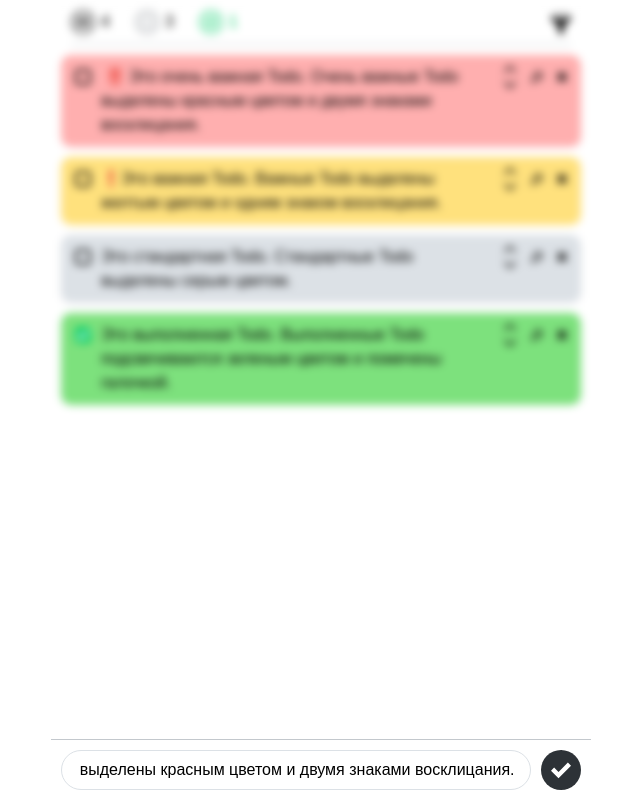
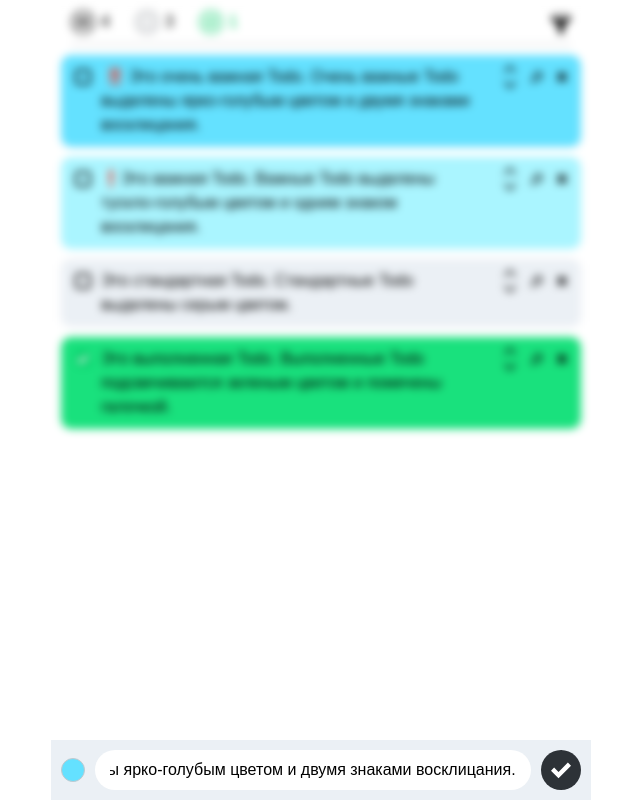
Before and after one commit to kozubskyi/todo-app, a React (Create React App) app: page / in a window 1280 px wide. Both pictures are taken after a click on the button 855 px from the left and 77 px from the top of the page. Shown: the whole page, without its empty margins (319-959 px from the left). Built offline with nearby package versions, Linux system fonts and the light colour scheme.

Commit message:
изменил цвета и добавил редактирование типа todo

```diff
--- a/src/App.js
+++ b/src/App.js
@@ -15,13 +15,13 @@ class App extends Component {
     todos: [
       {
         id: 'id-1',
-        text: 'Это очень важная Todo. Очень важные Todo выделены красным цветом и двумя знаками восклицания.',
+        text: 'Это очень важная Todo. Очень важные Todo выделены ярко-голубым цветом и двумя знаками восклицания.',
         type: 'very-important',
         completed: false,
       },
       {
         id: 'id-2',
-        text: 'Это важная Todo. Важные Todo выделены желтым цветом и одним знаком восклицания.',
+        text: 'Это важная Todo. Важные Todo выделены тускло-голубым цветом и одним знаком восклицания.',
         type: 'important',
         completed: false,
       },
@@ -39,6 +39,7 @@ class App extends Component {
       },
     ],
     todoToUpdateText: '',
+    todoToUpdateType: '',
     todoToUpdateId: '',
     isTodoEditing: false,
   };
@@ -81,11 +82,12 @@ class App extends Component {
     }
   };
 
-  handleTodoEdit = (text, id) => this.setState({ todoToUpdateText: text, todoToUpdateId: id, isTodoEditing: true });
+  handleTodoEdit = (text, type, id) =>
+    this.setState({ todoToUpdateText: text, todoToUpdateType: type, todoToUpdateId: id, isTodoEditing: true });
 
-  handleTodoTextEdit = text => {
+  handleTodoTextEdit = (text, type) => {
     this.setState(prevState => ({
-      todos: prevState.todos.map(todo => (todo.id === this.state.todoToUpdateId ? { ...todo, text } : todo)),
+      todos: prevState.todos.map(todo => (todo.id === this.state.todoToUpdateId ? { ...todo, text, type } : todo)),
     }));
   };
 
@@ -125,11 +127,12 @@ class App extends Component {
             onTodoClick={this.onTodoClick}
           />
         </TodoList>
-        {!this.state.isTodoEditing && <TodoCreator todos={this.state.todos} handleFormSubmit={this.handleFormSubmit} />}
-        {this.state.isTodoEditing && <Backdrop closeEditingForm={this.closeEditingForm} />}
-        {this.state.isTodoEditing && (
+        {!this.state.isTodoEditing ? (
+          <TodoCreator todos={this.state.todos} handleFormSubmit={this.handleFormSubmit} />
+        ) : (
           <TodoEditor
             todoText={this.state.todoToUpdateText}
+            todoType={this.state.todoToUpdateType}
             handleTodoTextEdit={this.handleTodoTextEdit}
             closeEditingForm={this.closeEditingForm}
           />
--- a/src/App.scss
+++ b/src/App.scss
@@ -1,13 +1,15 @@
 :root {
-  --main-light-grey-color: rgb(220, 225, 230);
+  --main-light-grey-color: rgb(235, 240, 245);
   --light-grey-color: rgb(195, 200, 205);
   --grey-color:: rgb(150, 155, 160);
   --dark-grey-color: rgb(45, 50, 55);
-  --light-yellow-color: rgb(255, 225, 125);
+  // --light-yellow-color: rgb(255, 230, 130);
+  // --light-red-color: rgb(255, 180, 180);
   --red-color: rgb(255, 120, 120);
-  --light-red-color: rgb(255, 175, 175);
+  --light-blue-color: rgb(170, 245, 255);
+  --blue-color: rgb(100, 225, 255);
   --green-color: rgb(0, 204, 102);
-  --light-green-color: rgb(125, 225, 125);
+  --light-green-color: rgb(25, 225, 125);
 }
 
 *,
--- a/src/components/Todo/Todo.js
+++ b/src/components/Todo/Todo.js
@@ -32,7 +32,11 @@ const Todo = ({ todos, upTodo, downTodo, handleTodoEdit, handleTodoDelete, onTod
               onClick={() => downTodo(array.indexOf(todo))}
             ></button>
           </div>
-          <button type="button" className="edit-todo" onClick={() => handleTodoEdit(todo.text, todo.id)}></button>
+          <button
+            type="button"
+            className="edit-todo"
+            onClick={() => handleTodoEdit(todo.text, todo.type, todo.id)}
+          ></button>
           <button type="button" className="delete-todo" onClick={() => handleTodoDelete(todo.id)}></button>
         </li>
       );
--- a/src/components/Todo/Todo.scss
+++ b/src/components/Todo/Todo.scss
@@ -44,11 +44,11 @@
 }
 
 .todo__item.important {
-  background-color: var(--light-yellow-color);
+  background-color: var(--light-blue-color);
 }
 
 .todo__item.very-important {
-  background-color: var(--light-red-color);
+  background-color: var(--blue-color);
 }
 
 .todo__item input[type='checkbox'] {
--- a/src/components/TodoCreator/TodoCreator.scss
+++ b/src/components/TodoCreator/TodoCreator.scss
@@ -14,9 +14,8 @@
 
   width: 100%;
 
-  background-color: white;
-  // background-color: var(--main-light-grey-color);
-  border-top: 1px solid var(--light-grey-color);
+  background-color: var(--main-light-grey-color);
+  // border-top: 1px solid var(--light-grey-color);
 }
 
 .todo-creator__form input {
@@ -27,8 +26,7 @@
   margin: 0 10px 0 0;
   padding: 0 15px;
 
-  // border: none;
-  border: 1px solid var(--main-light-grey-color);
+  border: none;
   border-radius: 20px;
 
   outline: none;
@@ -42,17 +40,17 @@
   min-width: 24px;
   height: 24px;
   margin-right: 10px;
-  border: none;
+  border: 1px solid var(--light-grey-color);
   border-radius: 50%;
 
   &[value='standart'] {
     background-color: var(--main-light-grey-color);
   }
   &[value='important'] {
-    background-color: var(--light-yellow-color);
+    background-color: var(--light-blue-color);
   }
   &[value='very-important'] {
-    background-color: var(--light-red-color);
+    background-color: var(--blue-color);
   }
 }
 
--- a/src/components/TodoEditor/TodoEditor.js
+++ b/src/components/TodoEditor/TodoEditor.js
@@ -1,23 +1,34 @@
 import React, { useState } from 'react';
+import './TodoEditor.scss';
+import Backdrop from '../Backdrop/Backdrop';
 
-import './TodoEditor.scss';
-
-const TodoEditor = ({ todoText, handleTodoTextEdit, closeEditingForm }) => {
+const TodoEditor = ({ todoText, todoType, handleTodoTextEdit, closeEditingForm }) => {
   const [text, setText] = useState(todoText);
+  const [type, setType] = useState(todoType);
 
   const onFormSubmit = event => {
     event.preventDefault();
-    handleTodoTextEdit(text);
+    handleTodoTextEdit(text, type);
     closeEditingForm();
   };
 
   const changeInputValue = event => setText(event.target.value);
 
+  const changeTodoType = event => {
+    event.target.value === 'standart' && setType('important');
+    event.target.value === 'important' && setType('very-important');
+    event.target.value === 'very-important' && setType('standart');
+  };
+
   return (
-    <form className="todo-editor__form" onSubmit={onFormSubmit}>
-      <input type="text" value={text} onChange={changeInputValue} autoComplete="off" autoFocus />
-      <button className="edit-todo-btn" type="submit"></button>
-    </form>
+    <>
+      <Backdrop closeEditingForm={closeEditingForm} />
+      <form className="todo-editor__form" onSubmit={onFormSubmit}>
+        <button className="todo-type-btn" type="button" value={type} onClick={changeTodoType}></button>
+        <input type="text" value={text} onChange={changeInputValue} autoComplete="off" autoFocus />
+        <button className="edit-todo-btn" type="submit"></button>
+      </form>
+    </>
   );
 };
 
--- a/src/components/TodoEditor/TodoEditor.scss
+++ b/src/components/TodoEditor/TodoEditor.scss
@@ -5,6 +5,7 @@
   right: 0;
 
   display: flex;
+  align-items: center;
 
   max-width: 540px;
 
@@ -13,9 +14,8 @@
 
   width: 100%;
 
-  background-color: white;
-  // background-color: var(--main-light-grey-color);
-  border-top: 1px solid var(--light-grey-color);
+  background-color: var(--main-light-grey-color);
+  // border-top: 1px solid var(--light-grey-color);
 }
 
 .todo-editor__form input {
@@ -26,14 +26,31 @@
   margin: 0 10px 0 0;
   padding: 0 15px;
 
-  // border: none;
-  border: 1px solid var(--main-light-grey-color);
+  border: none;
   border-radius: 20px;
 
   outline: none;
 
   &::placeholder {
     color: var(--grey-color);
+  }
+}
+
+.todo-type-btn {
+  min-width: 24px;
+  height: 24px;
+  margin-right: 10px;
+  border: 1px solid var(--light-grey-color);
+  border-radius: 50%;
+
+  &[value='standart'] {
+    background-color: var(--main-light-grey-color);
+  }
+  &[value='important'] {
+    background-color: var(--light-blue-color);
+  }
+  &[value='very-important'] {
+    background-color: var(--blue-color);
   }
 }
 
--- a/src/components/TodoList/TodoList.js
+++ b/src/components/TodoList/TodoList.js
@@ -1,6 +1,6 @@
 import React from 'react';
 
-const TodoList = ({ todos, children }) => {
+const TodoList = ({ children }) => {
   return <ul className="todo__list">{children}</ul>;
 };
 
```
